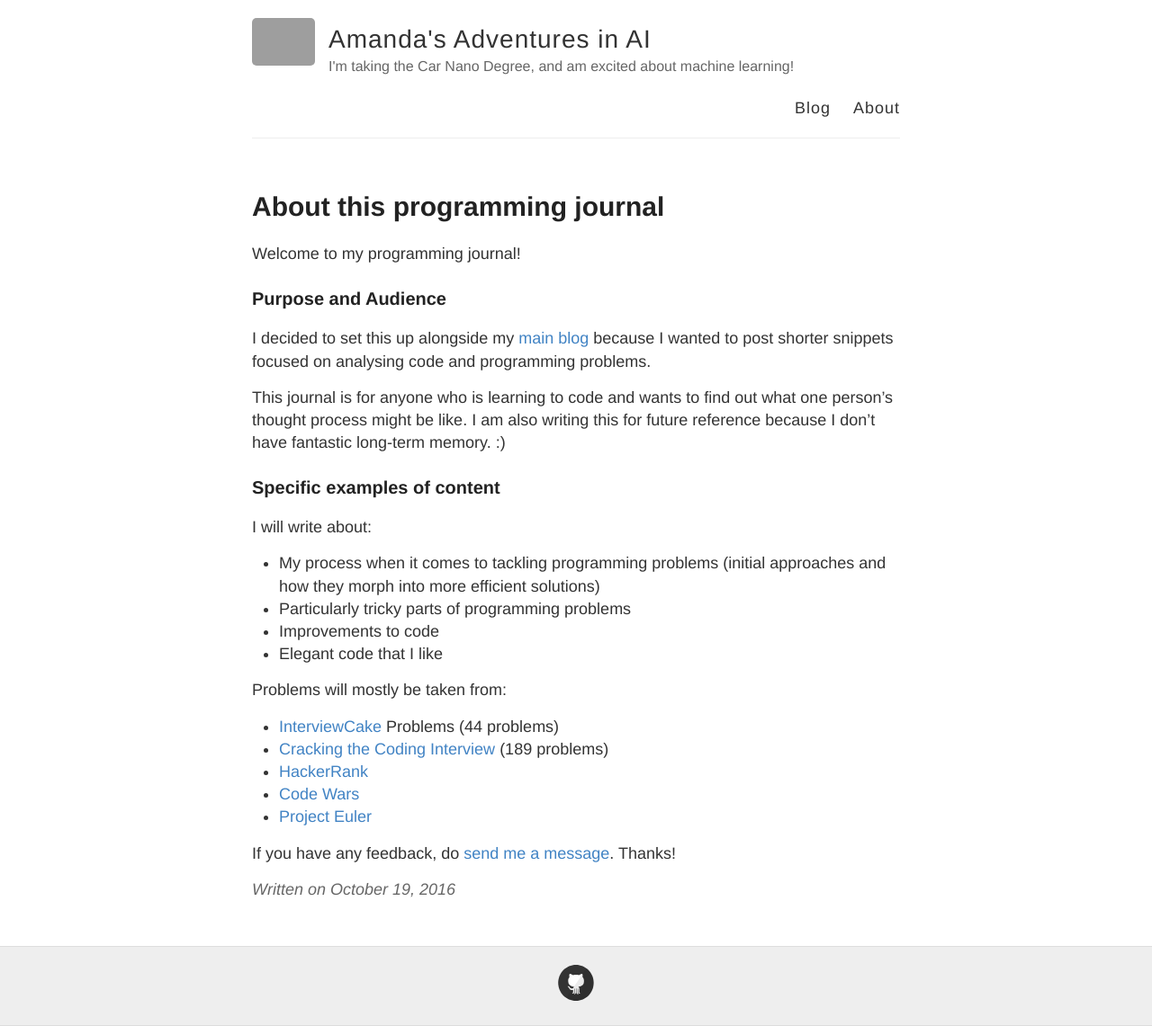
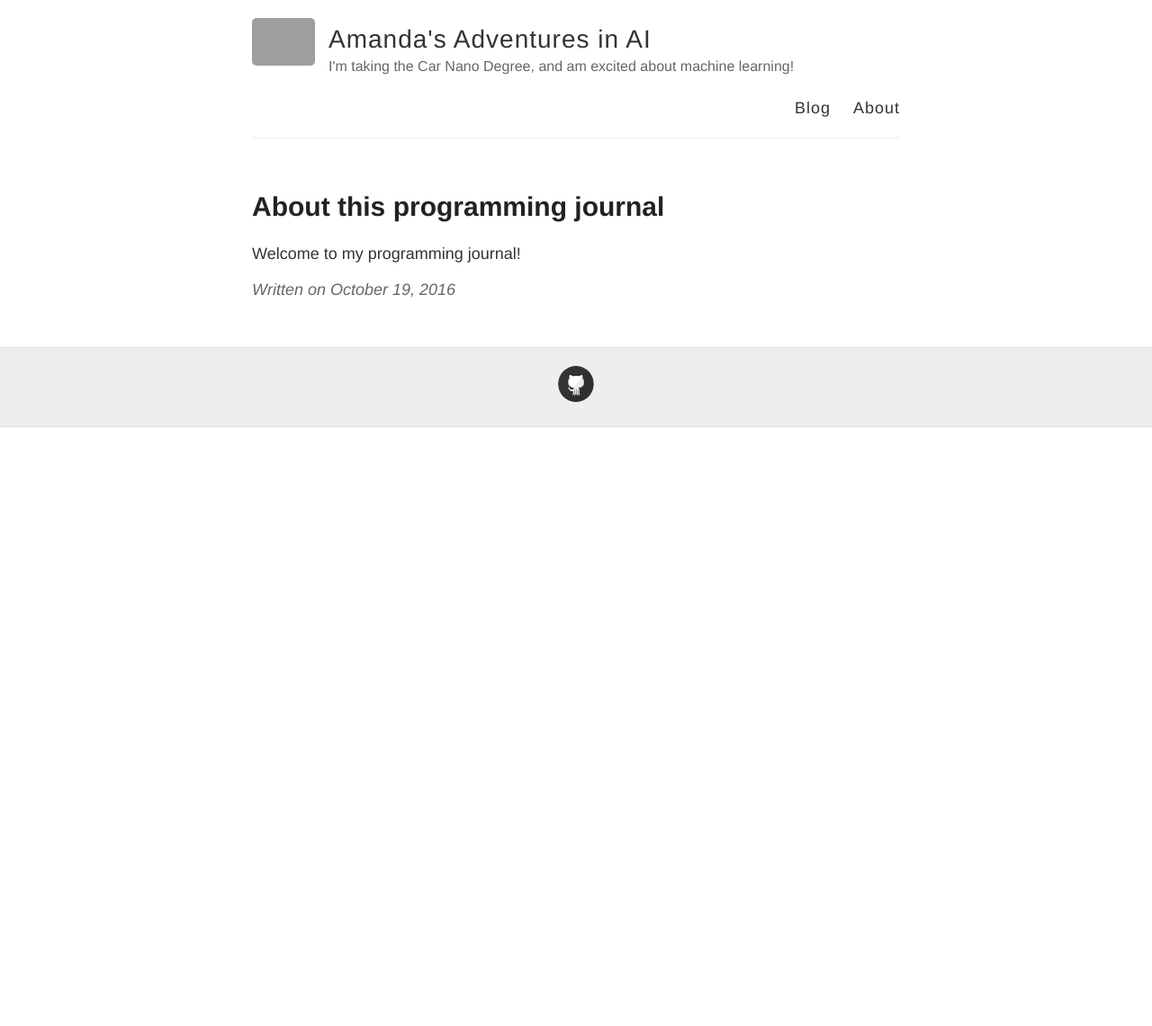
Before and after one commit to amanda-ni/amanda-ni.github.io, a Jekyll site: the page built from _posts/2016-10-19-About.md, in a window 1280 px wide. Shown: the whole page at 90% size. Built offline with Jekyll 4.4.1, drawn with Linux system fonts in a browser that asks for light colours; after the commit the page ends 900 px from its top, so only the background shows below that; grey boxes are pictures that could not be loaded.

```diff
--- a/_posts/2016-10-19-About.md
+++ b/_posts/2016-10-19-About.md
@@ -4,24 +4,3 @@ title: About this programming journal
 ---
 
 Welcome to my programming journal!
-
-### Purpose and Audience
-I decided to set this up alongside my [main blog](http://www.jessicayung.com) because I wanted to post shorter snippets focused on analysing code and programming problems.
-
-This journal is for anyone who is learning to code and wants to find out what one person's thought process might be like. I am also writing this for future reference because I don't have fantastic long-term memory. :)
-
-### Specific examples of content
-I will write about:
-- My process when it comes to tackling programming problems (initial approaches and how they morph into more efficient solutions)
-- Particularly tricky parts of programming problems
-- Improvements to code
-- Elegant code that I like
-
-Problems will mostly be taken from:
-- [InterviewCake](http://interviewcake.com/) Problems (44 problems)
-- [Cracking the Coding Interview](https://www.amazon.co.uk/Cracking-Coding-Interview-6th-Programming/dp/0984782850) (189 problems)
-- [HackerRank](https://www.hackerrank.com/)
-- [Code Wars](https://www.codewars.com/)
-- [Project Euler](https://projecteuler.net/)
-
-If you have any feedback, do [send me a message](http://www.jessicayung.com/#contact). Thanks!
```
